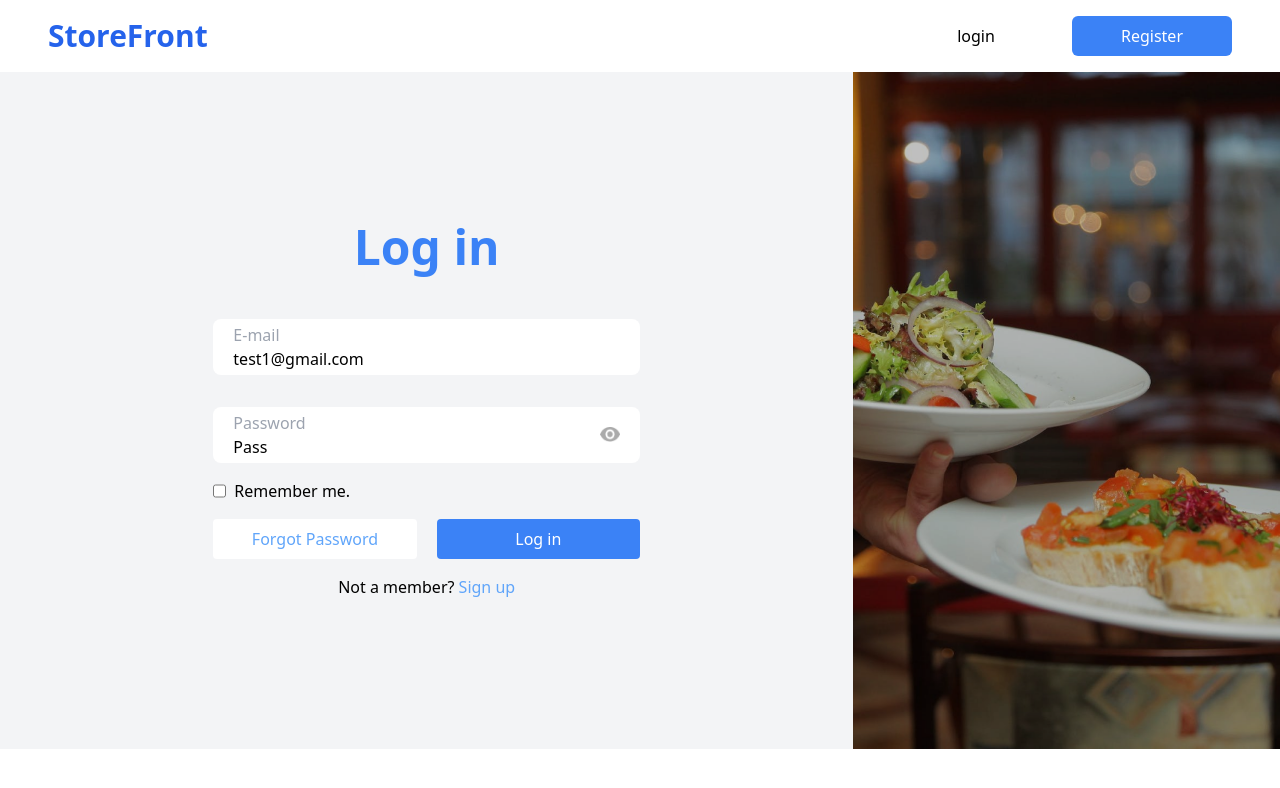
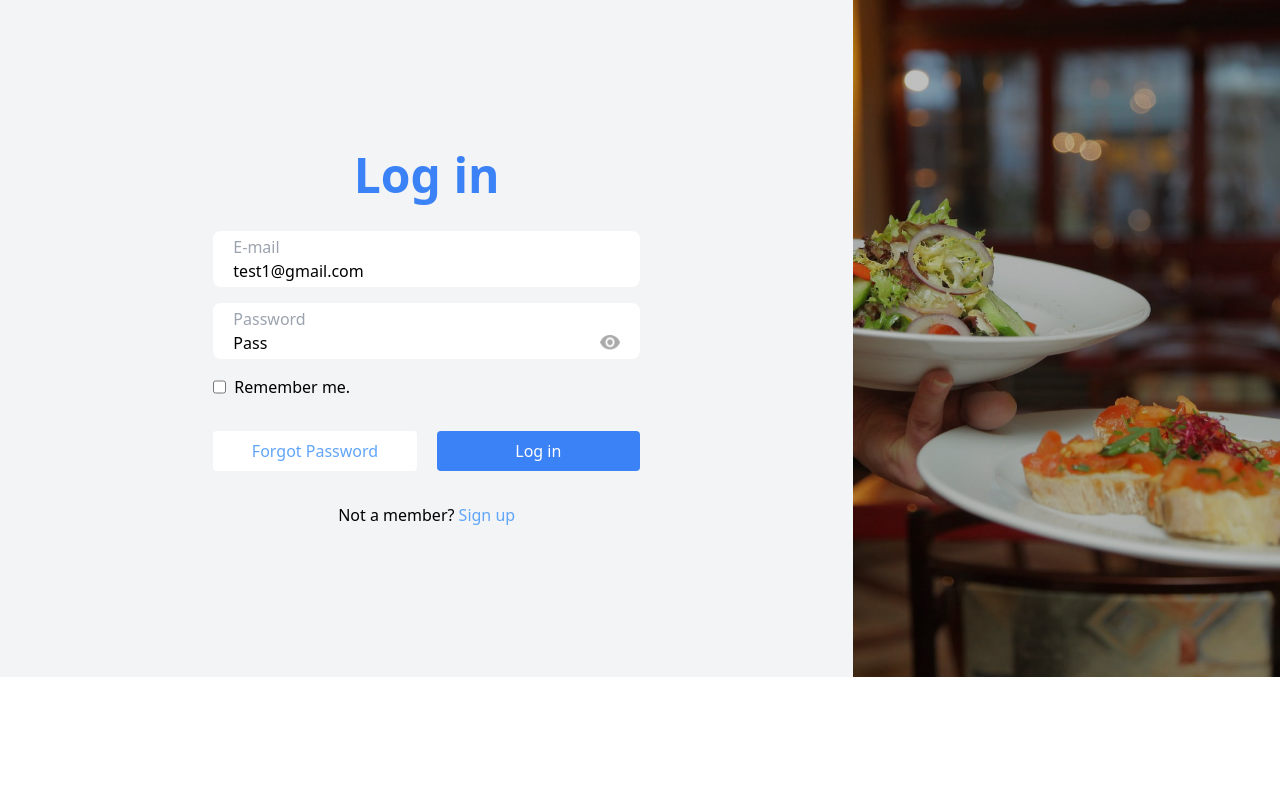
Before and after one commit to mansir93/Amalitech-storefront, a React (Create React App) app: page /login in a window 1280 px wide. Shown: the top 788 px of the page. Built offline with nearby package versions, Linux system fonts and the light colour scheme.

Commit message:
more updates to login page

```diff
--- a/src/Pages/Login.jsx
+++ b/src/Pages/Login.jsx
@@ -2,11 +2,12 @@ import React from "react";
 import Navbar from "../Components/Navbar";
 import LoginImg from "../Assets/LoginImg.png";
 import PassiconImg from "../Assets/PassiconImg.png";
+import { Link } from "react-router-dom";
 
 const Login = () => {
   return (
     <div>
-      <Navbar />
+      {/* <Navbar /> */}
       {/* start here  */}
       <div className="flex bg-gray-100">
         <div className="flex-[2] flex flex-col justify-center items-center gap-8 w-full">
@@ -14,45 +15,53 @@ const Login = () => {
 
           <div className="flex justify-center w-[50%]">
             <form className="w-full">
-              <div className="flex flex-col ">
-                <div className="flex flex-col bg-white my-4 py-1 px-5 rounded-lg w-[300]">
-                  <p className="label text-gray-400">E-mail</p>
+              <div className="flex flex-col gap-4 ">
+                <div className="flex flex-col bg-white py-1 px-5 rounded-lg w-[300]">
+                  <label className=" text-gray-400">E-mail</label>
                   <input
                     type="text"
                     className="w-full email placeholder:text-black bg-none outline-none"
                     placeholder="test1@gmail.com"
                   />
                 </div>
-                <div className="flex bg-white justify-between items-center my-4 py-1 px-5 rounded-lg">
-                  <div className="w-[80%]">
-                    <p className="label text-gray-400">Password</p>
+                <div className="flex flex-col bg-white py-1 px-5 rounded-lg w-[300]">
+                  <label className=" text-gray-400">Password</label>
+                  <div className="flex justify-between items-center">
                     <input
                       type="text"
                       className="password placeholder:text-black bg-none outline-none"
                       placeholder="Pass"
                     />
+                    <span>
+                      <img
+                        className="w-[20px] h-[15px] mr-0 cursor-pointer"
+                        src={PassiconImg}
+                        alt=""
+                      />
+                    </span>
                   </div>
-                  <img
-                    className="w-[20px] h-[15px] mr-0 cursor-pointer"
-                    src={PassiconImg}
-                    alt=""
-                  />
                 </div>
                 <div className="flex flex-row">
                   <input type="checkbox" />
                   <span className="ml-2">Remember me.</span>
                 </div>
                 <div className="flex flex-row justify-between pt-4 gap-5">
-                  <button className="bg-white text-blue-400 font-Poppins flex-1 text-16lg rounded p-2 hover:bg-blue-500 hover:text-white">
+                  <Link
+                    to="/forgot-password"
+                    className="bg-white text-blue-400 text-center flex-1 text-16lg rounded p-2 hover:bg-blue-500 hover:text-white"
+                  >
                     Forgot Password
-                  </button>
-                  <button className="bg-blue-500 text-white  rounded flex-1 p-2">
+                  </Link>
+                  <button className="bg-blue-500 text-white text-center rounded flex-1 p-2">
                     Log in
                   </button>
                 </div>
                 <div className="text-center mt-4">
                   <p>
-                    Not a member? <span className="text-blue-400">Sign up</span>
+                    Not a member?{" "}
+                    <Link to="/signup" className="text-blue-400">
+                      Sign up
+                    </Link>
                   </p>
                 </div>
               </div>
--- a/src/Pages/Signup.jsx
+++ b/src/Pages/Signup.jsx
@@ -1,4 +1,3 @@
-
 import React from "react";
 import SideImage from "../Assets/signup.png";
 import Navbar from "../Components/Navbar";
@@ -7,8 +6,8 @@ import { Link } from "react-router-dom";
 const Signup = () => {
   return (
     <>
-      <Navbar />
-      <div className=" bg-gray-100">
+      {/* <Navbar /> */}
+      <div className="flex bg-gray-100">
         <div className="flex-1">
           <img className="h-screen" src={SideImage} alt="signupimage" />
         </div>
@@ -64,7 +63,7 @@ const Signup = () => {
             </div>
             <p className="mb-6">
               Already A Member?
-              <Link to="/" className="text-blue-500">
+              <Link to="/login" className="text-blue-500">
                 {" "}
                 Log In
               </Link>
```
